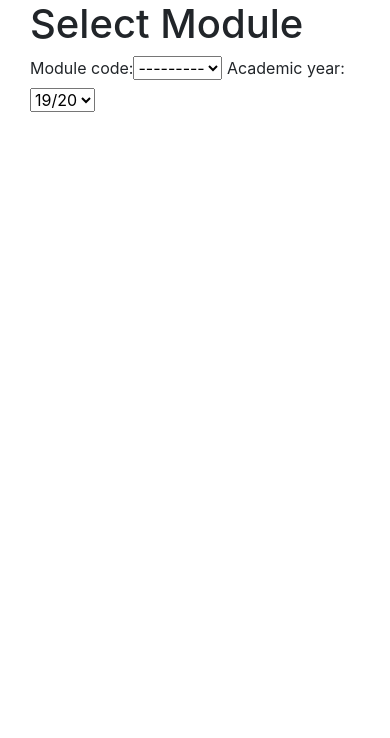
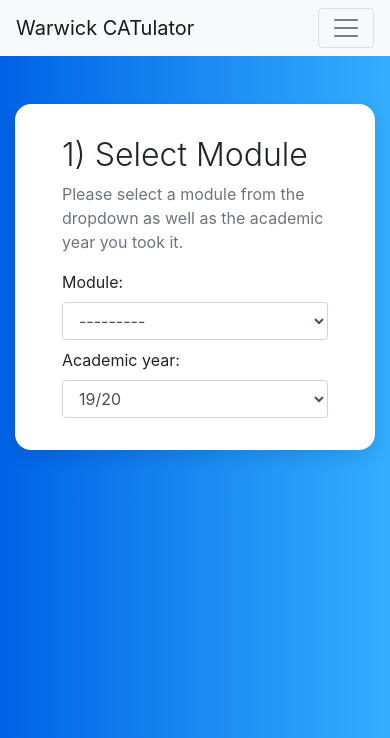
Before and after one commit to maxwilkinsontech/Warwick-CATulator, a Django app: page /select-module in a window 390 px wide. Shown: the top 738 px of the page. Run offline with Django 3.2, Linux system fonts and the light colour scheme; tables that the repository leaves empty hold one stand-in row (values such as "Sample post"); some libraries are stand-ins or nearby versions.

Commit message:
Updated templates

```diff
--- a/results/forms.py
+++ b/results/forms.py
@@ -9,3 +9,9 @@ class ModuleForm(forms.ModelForm):
     class Meta:
         model = Module
         fields = ['module_code', 'academic_year']
+
+    def __init__(self, *args, **kwargs):
+        super(ModuleForm, self).__init__(*args, **kwargs)
+        self.fields['module_code'].widget.attrs['class'] = 'form-control mb-2'
+        self.fields['module_code'].label = 'Module'
+        self.fields['academic_year'].widget.attrs['class'] = 'form-control'
--- a/results/templates/base.html
+++ b/results/templates/base.html
@@ -13,9 +13,144 @@
     <title>{% block title %}{% endblock %}</title>
 </head>
 
+<style>
+@media (min-width: 992px) {
+  .animate {
+    animation-duration: 0.3s;
+    -webkit-animation-duration: 0.3s;
+    animation-fill-mode: both;
+    -webkit-animation-fill-mode: both;
+  }
+}
+
+@keyframes slideIn {
+  0% {
+    transform: translateY(1rem);
+    opacity: 0;
+  }
+  100% {
+    transform:translateY(0rem);
+    opacity: 1;
+  }
+  0% {
+    transform: translateY(1rem);
+    opacity: 0;
+  }
+}
+
+@-webkit-keyframes slideIn {
+  0% {
+    -webkit-transform: transform;
+    -webkit-opacity: 0;
+  }
+  100% {
+    -webkit-transform: translateY(0);
+    -webkit-opacity: 1;
+  }
+  0% {
+    -webkit-transform: translateY(1rem);
+    -webkit-opacity: 0;
+  }
+}
+
+.slideIn {
+  -webkit-animation-name: slideIn;
+  animation-name: slideIn;
+}
+
+/* Other styles for the page not related to the animated dropdown */
+
+body {
+  background: #007bff;
+  background: linear-gradient(to right, #0062E6, #33AEFF);
+}
+
+:root {
+  --input-padding-x: 1.5rem;
+  --input-padding-y: .75rem;
+}
+
+.card-signin {
+  border: 0;
+  border-radius: 1rem;
+  box-shadow: 0 0.5rem 1rem 0 rgba(0, 0, 0, 0.1);
+}
+
+.card-signin .card-title {
+  margin-bottom: 2rem;
+  font-weight: 300;
+  font-size: 1.5rem;
+}
+
+.card-signin .card-body {
+  padding: 2rem;
+}
+
+/* Fallback for Edge
+-------------------------------------------------- */
+
+@supports (-ms-ime-align: auto) {
+  .form-label-group>label {
+    display: none;
+  }
+  .form-label-group input::-ms-input-placeholder {
+    color: #777;
+  }
+}
+
+/* Fallback for IE
+-------------------------------------------------- */
+
+@media all and (-ms-high-contrast: none),
+(-ms-high-contrast: active) {
+  .form-label-group>label {
+    display: none;
+  }
+  .form-label-group input:-ms-input-placeholder {
+    color: #777;
+  }
+}
+</style>
+
 <body>
+    <nav class="navbar navbar-expand-lg navbar-light bg-light">
+        <div class="container">
+            <a class="navbar-brand" href="{% url 'dashboard' %}">Warwick CATulator</a>
+            <button class="navbar-toggler" type="button" data-toggle="collapse" data-target="#navbarSupportedContent"
+                aria-controls="navbarSupportedContent" aria-expanded="false" aria-label="Toggle navigation">
+                <span class="navbar-toggler-icon"></span>
+            </button>
+
+            <div class="collapse navbar-collapse" id="navbarSupportedContent">
+                <ul class="navbar-nav ml-auto">
+                    <li class="nav-item dropdown">
+                        <a class="nav-link dropdown-toggle" href="#" id="navbarDropdown" role="button"
+                            data-toggle="dropdown" aria-haspopup="true" aria-expanded="false">
+                            Click Me!
+                        </a>
+                        <!-- Here's the magic. Add the .animate and .slide-in classes to your .dropdown-menu and you're all set! -->
+                        <div class="dropdown-menu dropdown-menu-right animate slideIn" aria-labelledby="navbarDropdown">
+                            <a class="dropdown-item" href="#">Action</a>
+                            <a class="dropdown-item" href="#">Another action</a>
+                            <div class="dropdown-divider"></div>
+                            <a class="dropdown-item" href="#">Something else here</a>
+                        </div>
+                    </li>
+                </ul>
+            </div>
+        </div>
+    </nav>
+
     <div class="container">
-        {% block content %}{% endblock %}
+      <div class="row">
+        <div class="col-sm-12 col-lg-8 mx-auto">
+          <div class="card card-signin my-5">
+            <div class="card-body">
+              {% block content %}{% endblock %}
+            </div>
+          </div>
+        </div>
+      </div>
     </div>
 
     <!-- Optional JavaScript -->
--- a/results/templates/get_assessment_group.html
+++ b/results/templates/get_assessment_group.html
@@ -1,6 +1,7 @@
 
 <div>
-    <h1>Select Assessment Group</h1>
+    <h2 class="font-weight-light">2) Select Assessment Group</h2>
+    <p class="text-muted">Please select the way you were assessed for this module.</p>
     <table class="table table-bordered">
         <thead>
             <th>Assessent Group</th>
--- a/results/templates/select_module.html
+++ b/results/templates/select_module.html
@@ -9,12 +9,13 @@
         <form method="POST">
             {% csrf_token %}
             <div>
-                <h1>Select Module</h1>
+                <h2 class="font-weight-light">1) Select Module</h2>
+                <p class="text-muted">Please select a module from the dropdown as well as the academic year you took it.</p>
                 {{ form }}
             </div>
             <div id="assessment_group_div">
                 <div id="assessment_group_table"></div>
-                <button type="button" id="select_assessment_group" style="display: none">Next</button>
+                <button type="button" id="select_assessment_group" class="btn btn-primary btn-block" style="display: none">Next</button>
             </div>
             <div id="assessment_result_div">
                 <div id="assessment_result_input"></div>
@@ -28,6 +29,7 @@
         $("#id_module_code, #id_academic_year").change(function () {
             $("#assessment_group_div").hide();
             $("#assessment_result_div").hide();
+            $("#input[name=groups]").prop("readonly", false);
 
             var module_code = $("#id_module_code").find(":selected").text();
             var academic_year = $("#id_academic_year").val();
@@ -59,6 +61,8 @@
                 success: function (data) {
                     $("#assessment_result_div").show();
                     $('#assessment_result_input').html(data);
+                    $('#select_assessment_group').hide();
+                   $(':radio:not(:checked)').attr('disabled', true);
                 }
             });
         });
```
Also changed, not shown: results/templates/dashboard.html (+175 -0 lines), results/templates/get_assessments.html (+12 -10 lines), results/templates/index.html (renamed from users/templates/index.html).
